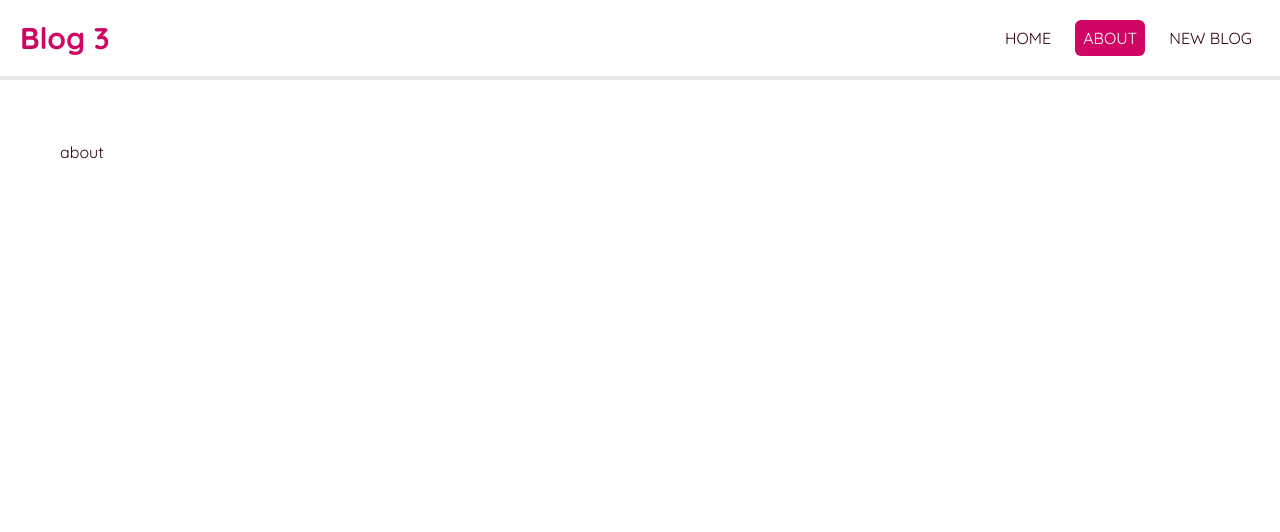
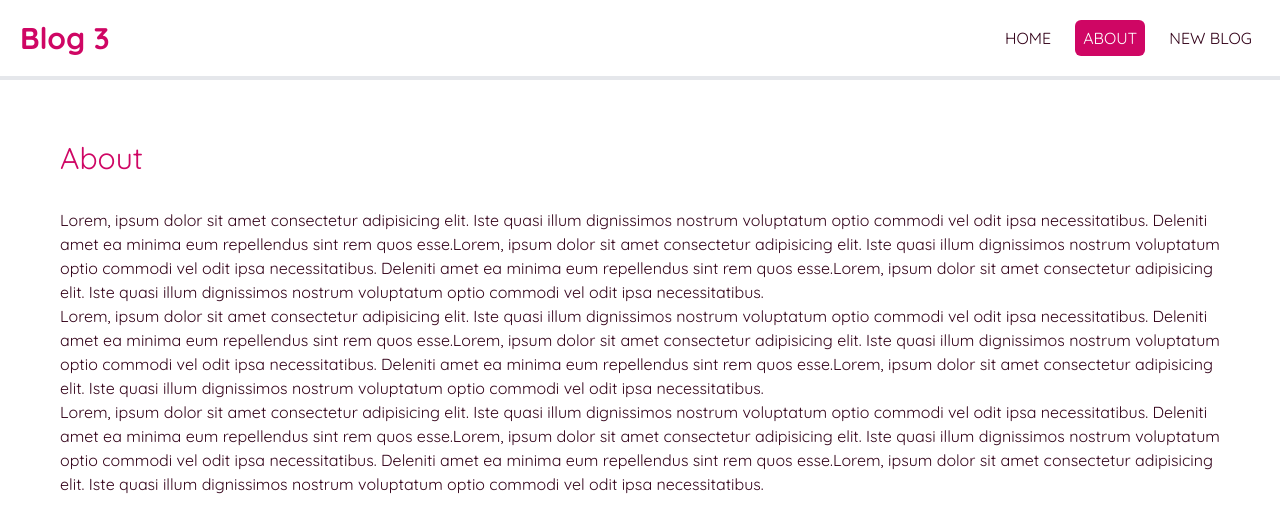
Before and after one commit to EyzRyder/React-Blog, a React (Vite) app in the folder client/: page /about in a window 1280 px wide. Shown: the top 532 px of the page. Built offline with nearby package versions, Linux system fonts and the light colour scheme.

Commit message:
update router

```diff
--- a/client/src/App.jsx
+++ b/client/src/App.jsx
@@ -1,28 +1,49 @@
+import {
+  createBrowserRouter,
+  createRoutesFromElements,
+  Route,
+  RouterProvider,
+  Routes
+} from 'react-router-dom';
+
 import Home from './pages/Home'
-import Navbar from './components/Navbar'
-import { BrowserRouter as Router, Route, Routes } from 'react-router-dom';
+import About from './pages/About';
 import CreateBlog from './pages/CreateBlog';
 import BlogDetails from './pages/BlogDetails';
 import NotFound from './pages/NotFound';
-import About from './pages/About';
+
+import RootLayout from './layouts/RootLayout'
+
+const router = createBrowserRouter(
+  createRoutesFromElements(
+    <Route path='/' element={<RootLayout />}>
+          <Route index element={<Home />} />
+          <Route path='about' element={<About />} />
+          <Route path='create' element={<CreateBlog />} />
+          <Route path='blogs/:id' element={<BlogDetails />} />
+          <Route path='*' element={<NotFound />} />
+        </Route>
+  )
+)
 
 function App() {
   return (
-    <Router>
-      <div className="w-screen h-screen bg-white">
-        <Navbar />
-        <div className="m-[40px] p-[20px]">
-          <Routes>
-            <Route index element={<Home />} />
-            <Route path='about' element={<About />} />
-            <Route path='create' element={<CreateBlog />} />
-            <Route path='blogs/:id' element={<BlogDetails />} />
-            <Route path='*' element={<NotFound />} />
-          </Routes>
-        </div>
-
-      </div></Router>
+    <RouterProvider router={router} />
   )
 }
 
 export default App
+
+
+  // < div className = "w-screen h-screen bg-white" >
+  //     <Navbar />
+  //     <div className="m-[40px] p-[20px]">
+  //       <Routes>
+  //         <Route index element={<Home />} />
+  //         <Route path='about' element={<About />} />
+  //         <Route path='create' element={<CreateBlog />} />
+  //         <Route path='blogs/:id' element={<BlogDetails />} />
+  //         <Route path='*' element={<NotFound />} />
+  //       </Routes>
+  //     </div>
+  //   </ >
--- a/client/src/components/Navbar.jsx
+++ /dev/null
@@ -1,14 +0,0 @@
-import { Link, NavLink } from "react-router-dom";
-
-export default function Navbar() {
-    return (
-        <nav className="flex p-5 items-center m-0 border-b-4 border-solid">
-            <h1 className="text-primary-100 text-3xl font-bold">Blog 3</h1>
-            <div className="ml-auto">
-                <NavLink to="/" className="NavLink">HOME</NavLink>
-                <NavLink to="about" className="NavLink">ABOUT</NavLink>
-                <NavLink to="create" className="NavLink">NEW BLOG</NavLink>
-            </div>
-        </nav>
-    );
-}
--- /dev/null
+++ b/client/src/layouts/RootLayout.jsx
@@ -0,0 +1,21 @@
+import { Link, NavLink, Outlet } from "react-router-dom";
+
+export default function RootLayout() {
+    return (
+
+        <div className="w-screen h-screen bg-white" >
+            <nav className="flex p-5 items-center m-0 border-b-4 border-solid">
+                <h1 className="text-primary-100 text-3xl font-bold">Blog 3</h1>
+                <div className="ml-auto">
+                    <NavLink to="/" className="NavLink">HOME</NavLink>
+                    <NavLink to="about" className="NavLink">ABOUT</NavLink>
+                    <NavLink to="create" className="NavLink">NEW BLOG</NavLink>
+                </div>
+            </nav>
+            <div className="m-[40px] p-[20px]">
+                <Outlet />
+            </div>
+        </div>
+
+    );
+}
--- a/client/src/pages/About.jsx
+++ b/client/src/pages/About.jsx
@@ -1,7 +1,10 @@
 const About = () => {
     return (
         <div>
-            <h1>about</h1>
+            <h2 className="text-3xl text-primary-100 mb-8">About</h2>
+            <p>Lorem, ipsum dolor sit amet consectetur adipisicing elit. Iste quasi illum dignissimos nostrum voluptatum optio commodi vel odit ipsa necessitatibus. Deleniti amet ea minima eum repellendus sint rem quos esse.Lorem, ipsum dolor sit amet consectetur adipisicing elit. Iste quasi illum dignissimos nostrum voluptatum optio commodi vel odit ipsa necessitatibus. Deleniti amet ea minima eum repellendus sint rem quos esse.Lorem, ipsum dolor sit amet consectetur adipisicing elit. Iste quasi illum dignissimos nostrum voluptatum optio commodi vel odit ipsa necessitatibus. </p>
+            <p>Lorem, ipsum dolor sit amet consectetur adipisicing elit. Iste quasi illum dignissimos nostrum voluptatum optio commodi vel odit ipsa necessitatibus. Deleniti amet ea minima eum repellendus sint rem quos esse.Lorem, ipsum dolor sit amet consectetur adipisicing elit. Iste quasi illum dignissimos nostrum voluptatum optio commodi vel odit ipsa necessitatibus. Deleniti amet ea minima eum repellendus sint rem quos esse.Lorem, ipsum dolor sit amet consectetur adipisicing elit. Iste quasi illum dignissimos nostrum voluptatum optio commodi vel odit ipsa necessitatibus. </p>
+            <p>Lorem, ipsum dolor sit amet consectetur adipisicing elit. Iste quasi illum dignissimos nostrum voluptatum optio commodi vel odit ipsa necessitatibus. Deleniti amet ea minima eum repellendus sint rem quos esse.Lorem, ipsum dolor sit amet consectetur adipisicing elit. Iste quasi illum dignissimos nostrum voluptatum optio commodi vel odit ipsa necessitatibus. Deleniti amet ea minima eum repellendus sint rem quos esse.Lorem, ipsum dolor sit amet consectetur adipisicing elit. Iste quasi illum dignissimos nostrum voluptatum optio commodi vel odit ipsa necessitatibus. </p>
         </div>
     );
 }
```
